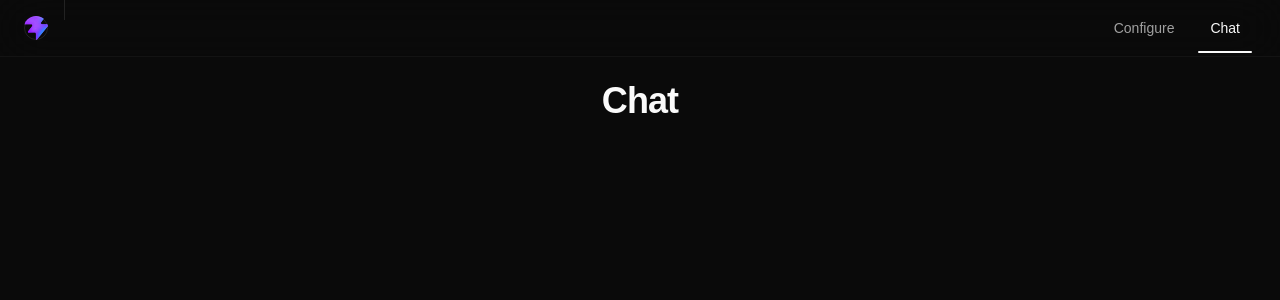
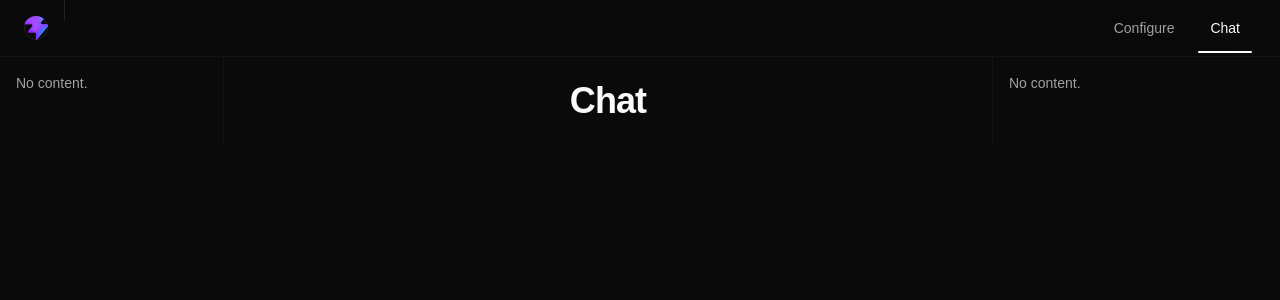
Before and after one commit to kennethyandell/cloudhacks2026, a React (Vite) app: page /chat in a window 1280 px wide. Shown: the top 300 px of the page. Built offline with nearby package versions, Linux system fonts and the light colour scheme.

Commit message:
Set up chat sidebar

```diff
--- /dev/null
+++ b/src/components/chat/chat-sidebars.tsx
@@ -0,0 +1,53 @@
+import type { ReactNode } from "react"
+import { ScrollArea } from "@/components/ui/scroll-area"
+import { Separator } from "@/components/ui/separator"
+
+type ChatSidebarProps = {
+  title?: string
+  children?: ReactNode
+  className?: string
+}
+
+export function ChatLeftSidebar({ title, children }: ChatSidebarProps) {
+  return (
+    <aside className="flex w-56 shrink-0 flex-col border-r border-border/40">
+      {title && (
+        <>
+          <div className="flex h-12 items-center px-4">
+            <h2 className="text-sm font-semibold text-foreground">{title}</h2>
+          </div>
+          <Separator />
+        </>
+      )}
+      <ScrollArea className="flex-1">
+        <div className="p-4">
+          {children ?? (
+            <p className="text-sm text-muted-foreground">No content.</p>
+          )}
+        </div>
+      </ScrollArea>
+    </aside>
+  )
+}
+
+export function ChatRightSidebar({ title, children }: ChatSidebarProps) {
+  return (
+    <aside className="flex w-72 shrink-0 flex-col border-l border-border/40">
+      {title && (
+        <>
+          <div className="flex h-12 items-center px-4">
+            <h2 className="text-sm font-semibold text-foreground">{title}</h2>
+          </div>
+          <Separator />
+        </>
+      )}
+      <ScrollArea className="flex-1">
+        <div className="p-4">
+          {children ?? (
+            <p className="text-sm text-muted-foreground">No content.</p>
+          )}
+        </div>
+      </ScrollArea>
+    </aside>
+  )
+}
--- a/src/routes/_app/chat.tsx
+++ b/src/routes/_app/chat.tsx
@@ -1,4 +1,5 @@
 import { createFileRoute } from '@tanstack/react-router'
+import { ChatLeftSidebar, ChatRightSidebar } from '@/components/chat/chat-sidebars'
 
 export const Route = createFileRoute('/_app/chat')({
   component: ChatPage,
@@ -6,8 +7,17 @@ export const Route = createFileRoute('/_app/chat')({
 
 function ChatPage() {
   return (
-    <div className="flex flex-1 items-center justify-center p-6">
-      <h1 className="text-4xl font-bold tracking-tight">Chat</h1>
+    <div className="flex flex-1">
+      {/* Left sidebar */}
+      <ChatLeftSidebar />
+
+      {/* Main chat area */}
+      <div className="flex flex-1 items-center justify-center p-6">
+        <h1 className="text-4xl font-bold tracking-tight">Chat</h1>
+      </div>
+
+      {/* Right sidebar */}
+      <ChatRightSidebar />
     </div>
   )
 }
```
